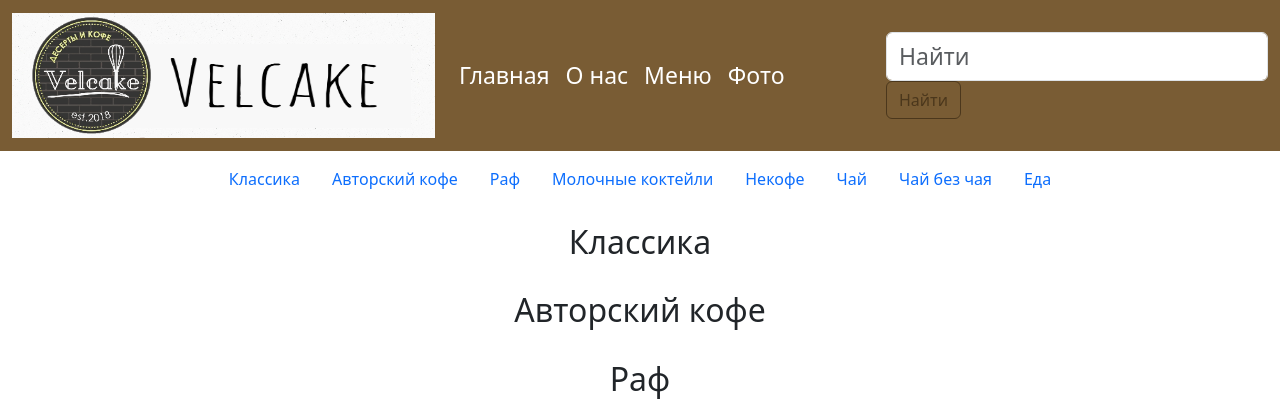
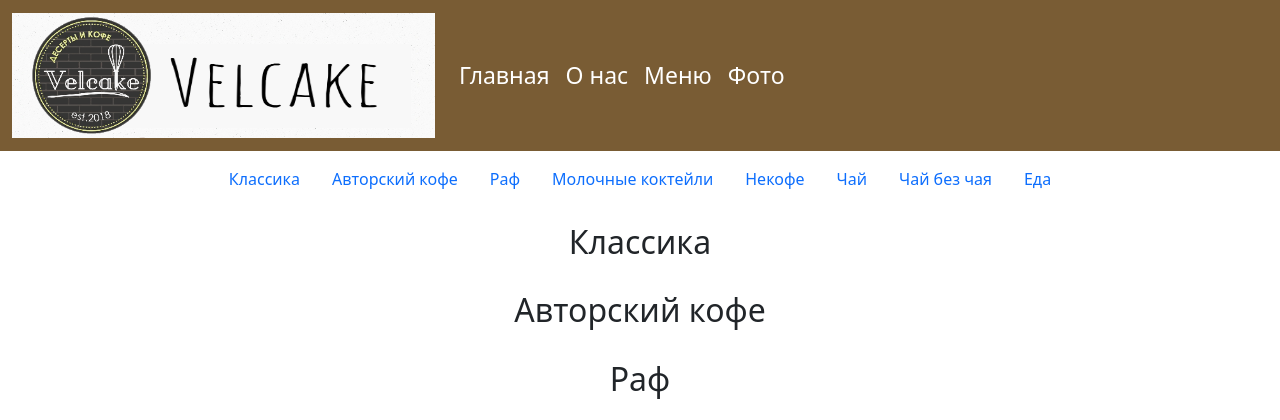
Before and after one commit to PlakDA/velcake-website, a Flask app: page /menu in a window 1280 px wide. Shown: the top 420 px of the page. Run offline with Flask 3, Linux system fonts and the light colour scheme; data that the repository does not hold is empty.

Commit message:
Add presentation materials and fix's

```diff
--- a/api/photo.py
+++ b/api/photo.py
@@ -30,6 +30,7 @@ class PhotoResource(Resource):
         session.commit()
         return jsonify({'successful': 'OK'})
 
+
 class PhotoListResource(Resource):
     def get(self):
         session = db_session.create_session()
@@ -41,9 +42,7 @@ class PhotoListResource(Resource):
                             for item in photos]})
 
     def post(self):
-        print(1)
         args = parser.parse_args()
-        print(1)
         session = db_session.create_session()
         photo = Gallery(
             img_path=args['img_path']
--- a/main.py
+++ b/main.py
@@ -255,7 +255,7 @@ def search(query):
 def additem():
     form = AddItemForm()
     if form.validate_on_submit():
-        requests.post('http://127.0.0.1:8080/api/orders', json={"status": form.status.data,
+        requests.post('http:// 127.0.0.1:8080/api/orders', json={"status": form.status.data,
                                                            "menus": ' '.join(map(str, session.get('cart'))),
                                                            "total": form.total.data,
                                                            "client_info": form.client_info.data,
--- a/templates/menu.html
+++ b/templates/menu.html
@@ -1,13 +1,4 @@
 {% extends 'base.html' %}
-
-{% block register %}
-<div class="search-form">
-<form method="GET" action="/search">
-    <input class="form-control me-4" style="font-size: 23px" type="text" placeholder="Найти" name="query"  aria-label="Search">
-    <button class="btn btn-outline-success" style="border-color: #4B371C; color: #4B371C;" type="submit" name="button">Найти</button>
-</form>
-</div>
-{% endblock %}
 
 {% block body %}
 <section class="menu" id="menu">
```
Also changed, not shown: db/database.sqlite, static/images/3.png (deleted), static/images/photo2.png (deleted), 4 other files.
